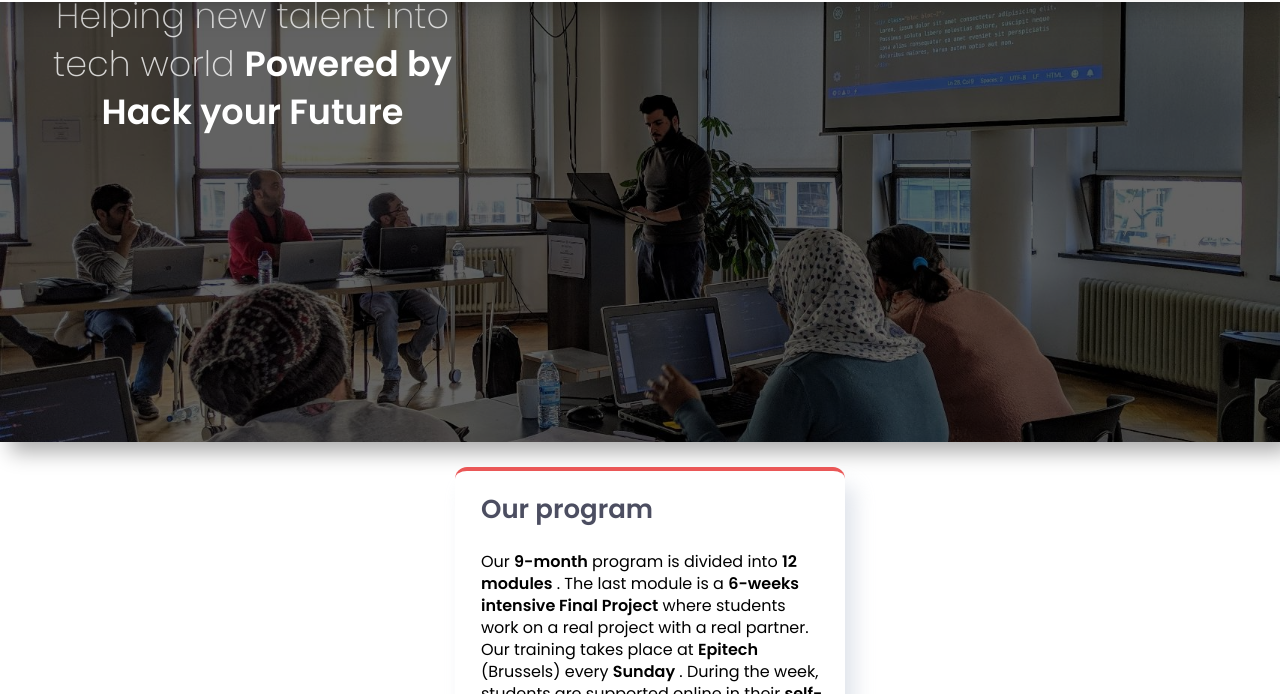
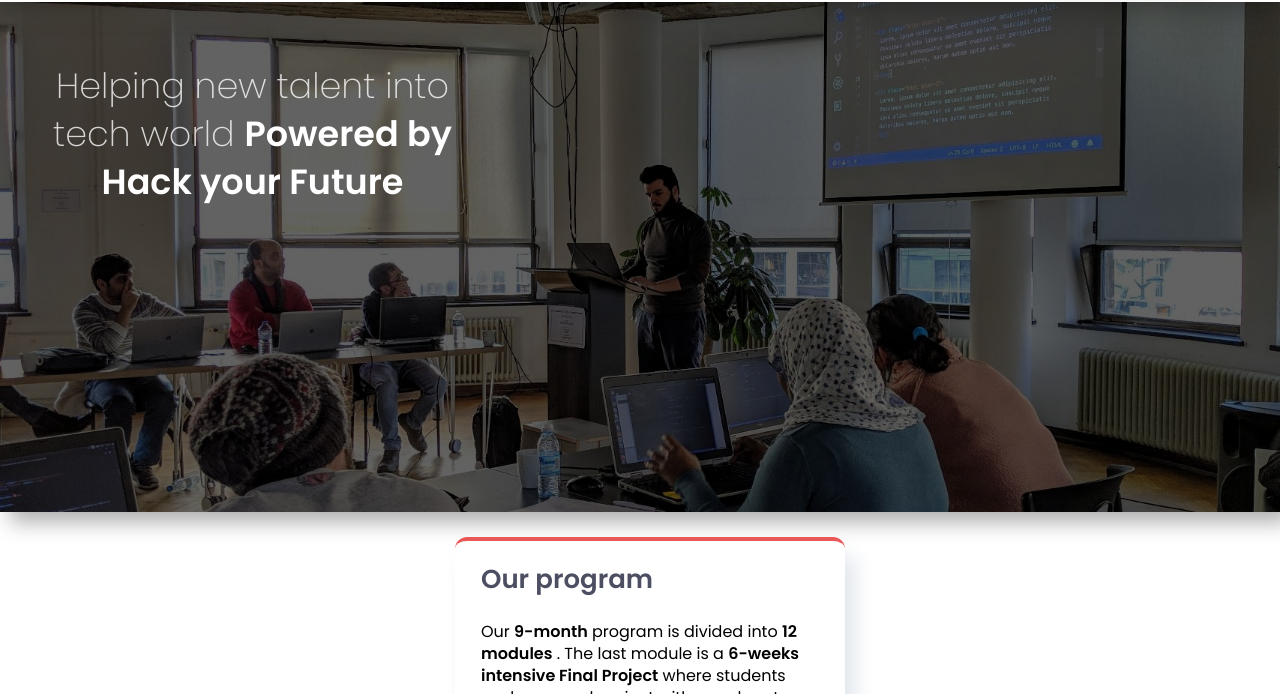
Before and after one commit to BF-FrontEnd-class/agile-development-group1-hyf-rebuild, a plain HTML site: page index.html in a window 1280 px wide. Shown: the part 78-772 px from the top of the page. Drawn offline with nearby package versions, Linux system fonts and the light colour scheme.

Commit message:
change title in bg

```diff
--- a/styles/home.css
+++ b/styles/home.css
@@ -240,7 +240,7 @@
   flex-direction: column;
   align-items: center;
   text-align: center;
-  margin-top: 7git statusrem;
+  margin-top: 7rem;
 }
 
 .header-home h1 {
```
